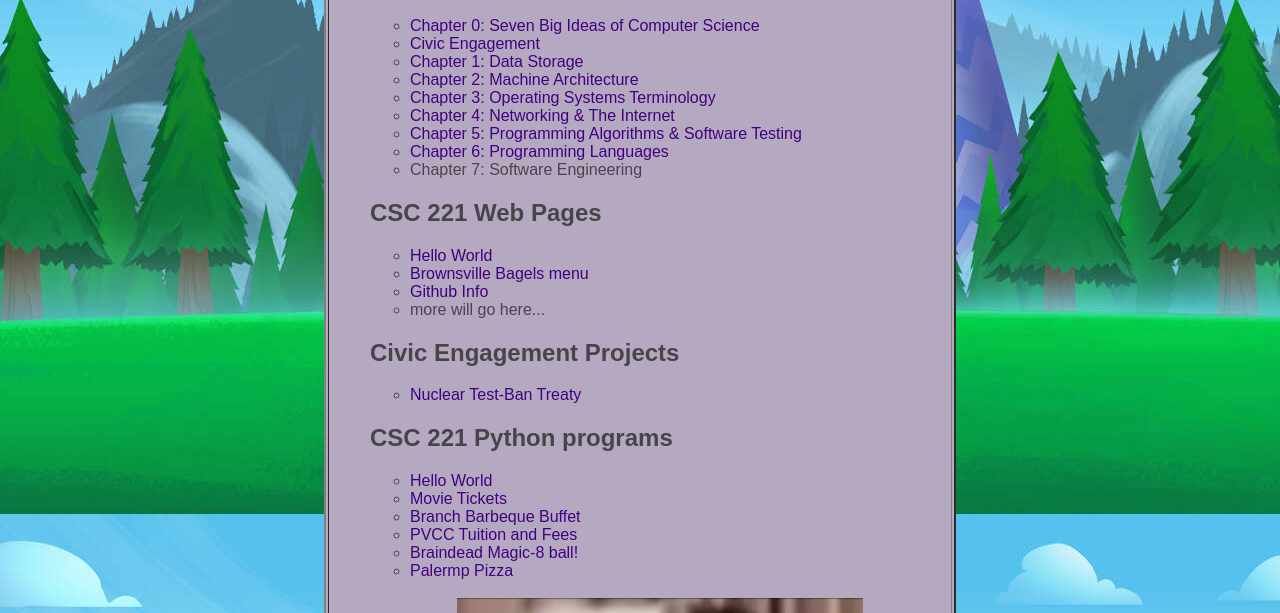
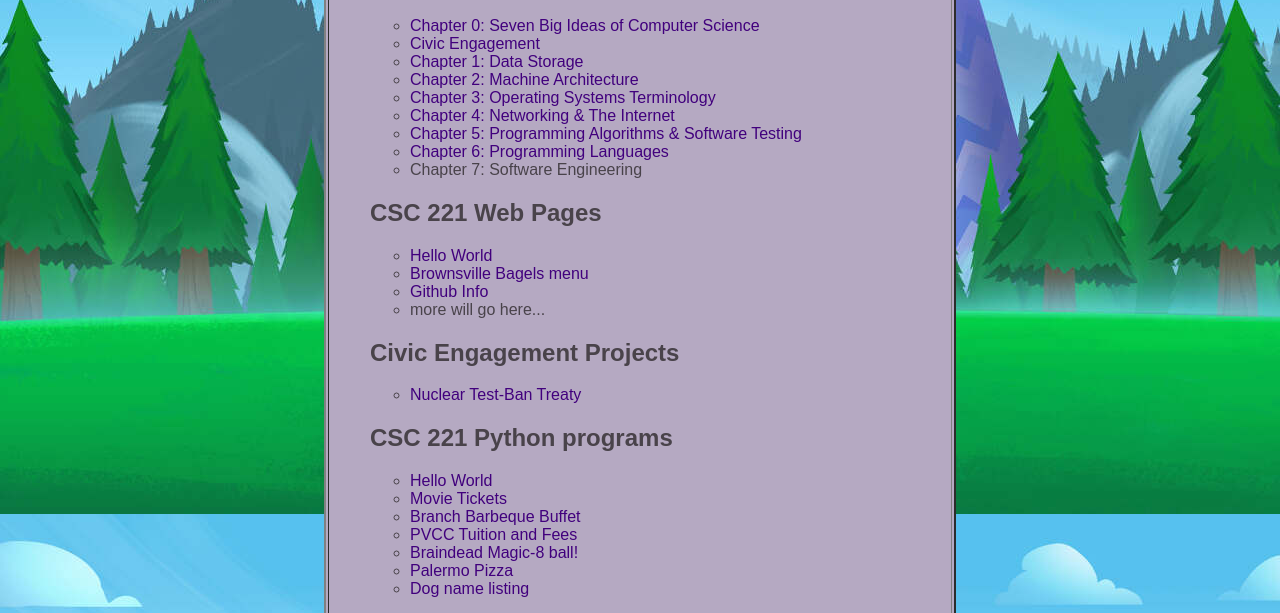
Before and after one commit to ciaramotter-pvcc/test, a plain HTML site: page index.html in a window 1280 px wide. Shown: the part 149-762 px from the top of the page. Drawn offline with Linux system fonts and the light colour scheme.

Commit message:
Update index.html

```diff
--- a/index.html
+++ b/index.html
@@ -58,7 +58,8 @@
                 <li><a href="branch.py"> Branch Barbeque Buffet </a></li>
                 <li><a href="tuition.py"> PVCC Tuition and Fees</a></li>
                 <li><a href="magic8.py"> Braindead Magic-8 ball!</a></li>
-                <li><a href="pizza.py"> Palermp Pizza</a></li>
+                <li><a href="pizza.py"> Palermo Pizza</a></li>
+                <li><a href="dogs.py"> Dog name listing</a></li>
             </ul>
             <br />
             <img src="unnamed.jpg" style="width:70%; display: block; margin: auto;">
```
